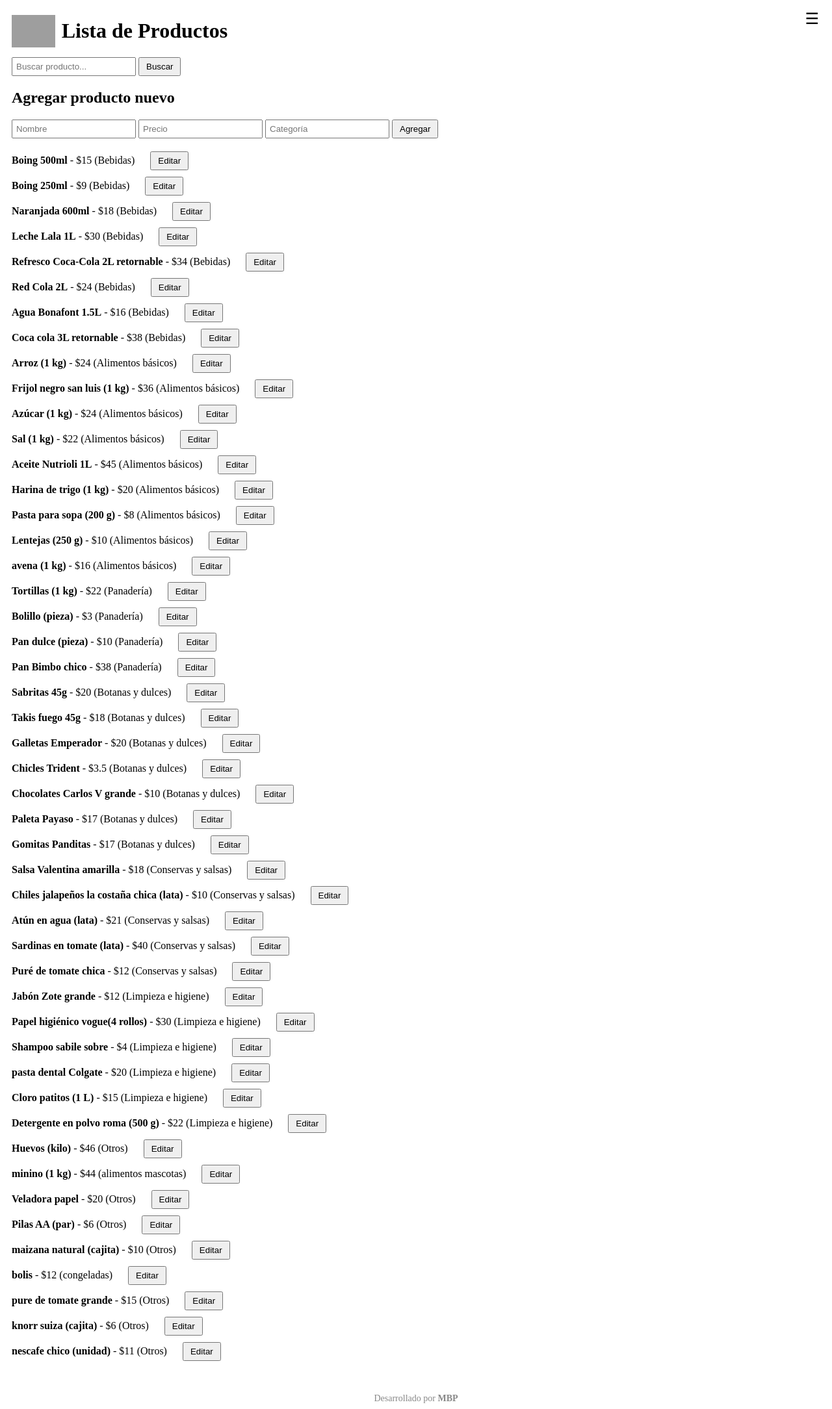
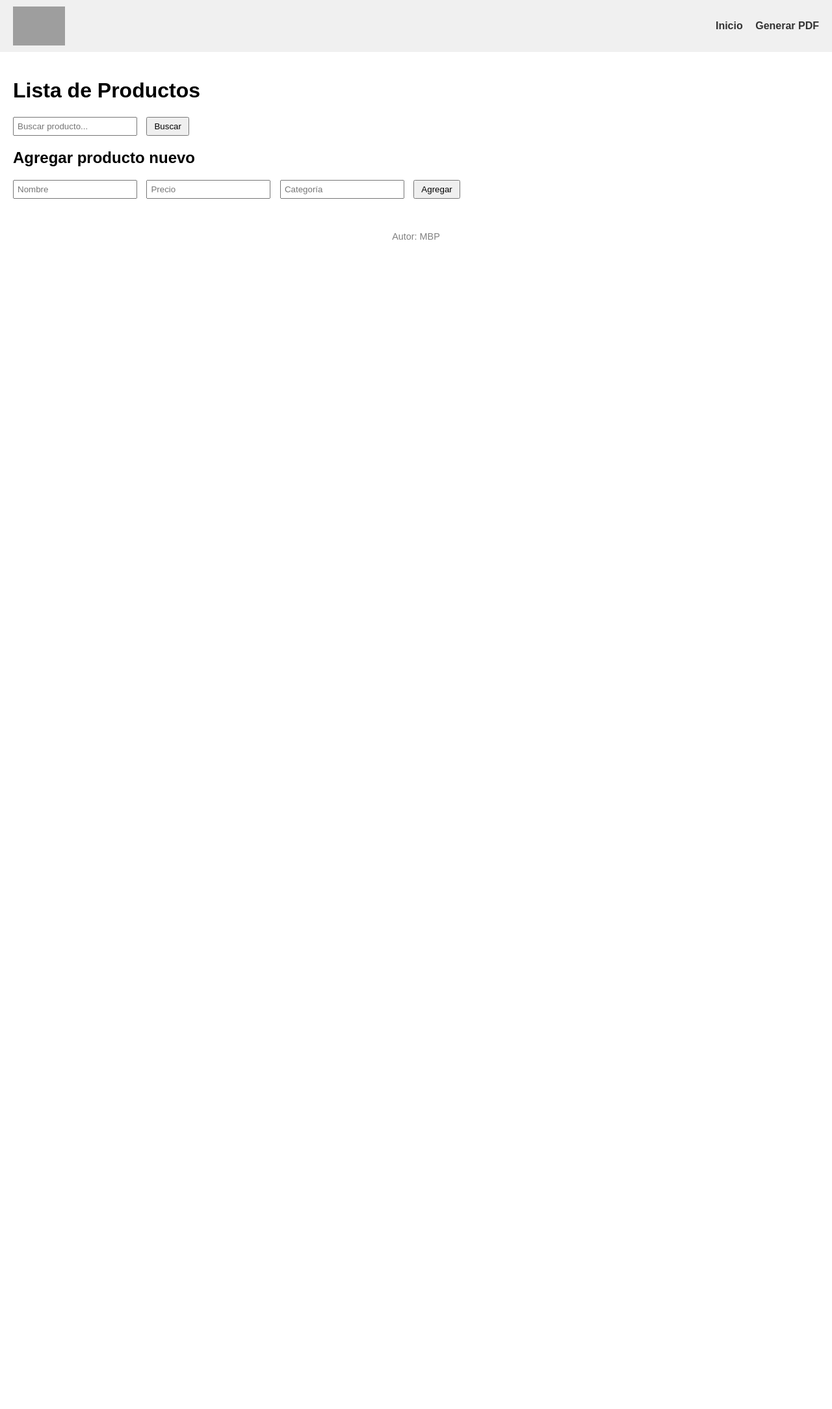
Before and after one commit to Marino2036/listaP, a Flask app: page / in a window 1280 px wide. Shown: the whole page at 65% size. After the commit the page ends 369 px from the top, so only its background shows below. Run offline with Flask 3, Linux system fonts and the light colour scheme; grey boxes are pictures that could not be loaded.

Commit message:
Tus cambios

```diff
--- a/app.py
+++ b/app.py
@@ -2,86 +2,26 @@ from flask import Flask, render_template, request, redirect, url_for, send_file
 from reportlab.pdfgen import canvas
 from io import BytesIO
 import json
+import os
 
 app = Flask(__name__)
-
 ARCHIVO_PRODUCTOS = "productos.json"
 
-# Lista inicial de productos (se usa si no hay archivo JSON)
+# Lista inicial
 productos_inicial = [
-    # Bebidas
-    {"id": 1, "nombre": "Boing 500ml", "precio": 15, "categoria": "Bebidas"},
-    {"id": 2, "nombre": "Boing 250ml", "precio": 9, "categoria": "Bebidas"},
-    {"id": 3, "nombre": "Naranjada 600ml", "precio": 18, "categoria": "Bebidas"},
-    {"id": 4, "nombre": "Leche Lala 1L", "precio": 30, "categoria": "Bebidas"},
-    {"id": 5, "nombre": "Refresco Coca-Cola 2L retornable", "precio": 34, "categoria": "Bebidas"},
-    {"id": 6, "nombre": "Red Cola 2L", "precio": 24, "categoria": "Bebidas"},
-    {"id": 7, "nombre": "Agua Bonafont 1.5L", "precio": 16, "categoria": "Bebidas"},
-    {"id": 8, "nombre": "Coca cola 3L retornable", "precio": 38, "categoria": "Bebidas"},
-
-    # Alimentos básicos
-    {"id": 9, "nombre": "Arroz (1 kg)", "precio": 24, "categoria": "Alimentos básicos"},
-    {"id": 10, "nombre": "Frijol negro san luis (1 kg)", "precio": 36, "categoria": "Alimentos básicos"},
-    {"id": 11, "nombre": "Azúcar (1 kg)", "precio": 24, "categoria": "Alimentos básicos"},
-    {"id": 12, "nombre": "Sal (1 kg)", "precio": 22, "categoria": "Alimentos básicos"},
-    {"id": 13, "nombre": "Aceite Nutrioli 1L", "precio": 45, "categoria": "Alimentos básicos"},
-    {"id": 14, "nombre": "Harina de trigo (1 kg)", "precio": 20, "categoria": "Alimentos básicos"},
-    {"id": 15, "nombre": "Pasta para sopa (200 g)", "precio": 8, "categoria": "Alimentos básicos"},
-    {"id": 16, "nombre": "Lentejas (250 g)", "precio": 10, "categoria": "Alimentos básicos"},
-    {"id": 17, "nombre": "avena (1 kg)", "precio": 16, "categoria": "Alimentos básicos"},
-
-    # Panadería
-    {"id": 18, "nombre": "Tortillas (1 kg)", "precio": 22, "categoria": "Panadería"},
-    {"id": 19, "nombre": "Bolillo (pieza)", "precio": 3, "categoria": "Panadería"},
-    {"id": 20, "nombre": "Pan dulce (pieza)", "precio": 10, "categoria": "Panadería"},
-    {"id": 21, "nombre": "Pan Bimbo chico", "precio": 38, "categoria": "Panadería"},
-
-    # Botanas y dulces
-    {"id": 22, "nombre": "Sabritas 45g", "precio": 20, "categoria": "Botanas y dulces"},
-    {"id": 23, "nombre": "Takis fuego 45g", "precio": 18, "categoria": "Botanas y dulces"},
-    {"id": 24, "nombre": "Galletas Emperador", "precio": 20, "categoria": "Botanas y dulces"},
-    {"id": 25, "nombre": "Chicles Trident", "precio": 3.5, "categoria": "Botanas y dulces"},
-    {"id": 26, "nombre": "Chocolates Carlos V grande", "precio": 10, "categoria": "Botanas y dulces"},
-    {"id": 27, "nombre": "Paleta Payaso", "precio": 17, "categoria": "Botanas y dulces"},
-    {"id": 28, "nombre": "Gomitas Panditas", "precio": 17, "categoria": "Botanas y dulces"},
-
-    # Conservas y salsas
-    {"id": 29, "nombre": "Salsa Valentina amarilla", "precio": 18, "categoria": "Conservas y salsas"},
-    {"id": 30, "nombre": "Chiles jalapeños la costaña chica (lata)", "precio": 10, "categoria": "Conservas y salsas"},
-    {"id": 31, "nombre": "Atún en agua (lata)", "precio": 21, "categoria": "Conservas y salsas"},
-    {"id": 32, "nombre": "Sardinas en tomate (lata)", "precio": 40, "categoria": "Conservas y salsas"},
-    {"id": 33, "nombre": "Puré de tomate chica", "precio": 12, "categoria": "Conservas y salsas"},
-
-    # Limpieza e higiene
-    {"id": 34, "nombre": "Jabón Zote grande", "precio": 12, "categoria": "Limpieza e higiene"},
-    {"id": 35, "nombre": "Papel higiénico vogue(4 rollos)", "precio": 30, "categoria": "Limpieza e higiene"},
-    {"id": 36, "nombre": "Shampoo sabile sobre", "precio":  4, "categoria": "Limpieza e higiene"},
-    {"id": 37, "nombre": "pasta dental Colgate", "precio": 20, "categoria": "Limpieza e higiene"},
-    {"id": 38, "nombre": "Cloro patitos (1 L)", "precio": 15, "categoria": "Limpieza e higiene"},
-    {"id": 39, "nombre": "Detergente en polvo roma (500 g)", "precio": 22, "categoria": "Limpieza e higiene"},
-
-    # Otros
-    {"id": 40, "nombre": "Huevos (kilo)", "precio": 46, "categoria": "Otros"},
-    {"id": 41, "nombre": "minino (1 kg)", "precio": 44, "categoria": "alimentos mascotas"},
-    {"id": 42, "nombre": "Veladora papel", "precio": 20, "categoria": "Otros"},
-    {"id": 43, "nombre": "Pilas AA (par)", "precio": 6, "categoria": "Otros"},
-    {"id": 44, "nombre": "maizana natural (cajita)", "precio": 10, "categoria": "Otros"},
-    {"id": 45, "nombre": "bolis", "precio": 12, "categoria": "congeladas"},
-    {"id": 46, "nombre": "pure de tomate grande ", "precio": 15, "categoria": "Otros"},
-    {"id": 47, "nombre": "knorr suiza (cajita)", "precio": 6, "categoria": "Otros"},
-    {"id": 48, "nombre": "nescafe chico (unidad)", "precio": 11, "categoria": "Otros"},
+    # [...] Mantén aquí todos los productos como ya tienes
 ]
 
-# Funciones para manejar productos y persistencia
+# Funciones auxiliares
 def guardar_productos(productos, archivo=ARCHIVO_PRODUCTOS):
     with open(archivo, "w", encoding="utf-8") as f:
         json.dump(productos, f, indent=4, ensure_ascii=False)
 
 def cargar_productos(archivo=ARCHIVO_PRODUCTOS):
-    try:
+    if os.path.exists(archivo):
         with open(archivo, "r", encoding="utf-8") as f:
             return json.load(f)
-    except FileNotFoundError:
+    else:
         return productos_inicial.copy()
 
 def agregar_producto(productos, nombre, precio, categoria):
@@ -103,9 +43,9 @@ def actualizar_precio(productos, id_producto, nuevo_precio):
             return True
     return False
 
-# Cargar productos al iniciar
 productos = cargar_productos()
 
+# Rutas principales
 @app.route('/')
 def lista_productos():
     consulta = request.args.get('q', '').lower()
@@ -133,8 +73,7 @@ def actualizar(id_producto):
 
 @app.route('/generar_pdf')
 def generar_pdf():
-    lista_productos = cargar_productos()  # Usamos la lista desde el JSON
-
+    lista_productos = cargar_productos()
     buffer = BytesIO()
     pdf = canvas.Canvas(buffer)
     pdf.setTitle("Lista de Productos")
@@ -154,12 +93,7 @@ def generar_pdf():
 
     pdf.save()
     buffer.seek(0)
-
     return send_file(buffer, as_attachment=True, download_name="lista_productos.pdf", mimetype='application/pdf')
-
-@app.route('/salir')
-def salir():
-    return redirect(url_for('lista_productos'))
 
 if __name__ == '__main__':
     app.run(debug=True)
--- a/templates/productos.html
+++ b/templates/productos.html
@@ -1,143 +1,112 @@
 <!DOCTYPE html>
-<html>
+<html lang="es">
 <head>
+    <meta charset="UTF-8">
     <title>Lista de Productos</title>
-    <meta name="viewport" content="width=device-width, initial-scale=1">
+    <meta name="viewport" content="width=device-width, initial-scale=1.0">
     <style>
+        body { font-family: Arial, sans-serif; margin: 0; padding: 0; }
+        header {
+            display: flex;
+            justify-content: space-between;
+            align-items: center;
+            background-color: #f0f0f0;
+            padding: 10px 20px;
+        }
+        header img {
+            height: 60px;
+        }
+        nav a {
+            margin-left: 15px;
+            text-decoration: none;
+            font-weight: bold;
+            color: #333;
+        }
+        main {
+            padding: 20px;
+        }
         form { margin-bottom: 20px; }
-        ul { list-style-type: none; padding: 0; }
-        li { margin-bottom: 10px; }
-        input[type="text"], input[type="number"] { padding: 5px; }
-        button { padding: 5px 10px; }
+        input[type="text"], input[type="number"] {
+            padding: 5px;
+            margin-right: 10px;
+        }
+        button {
+            padding: 5px 10px;
+        }
+        ul { list-style: none; padding: 0; }
+        li {
+            margin-bottom: 10px;
+            background: #f9f9f9;
+            padding: 10px;
+            border-radius: 5px;
+        }
         .edit-section {
             display: none;
             margin-top: 10px;
         }
-        .menu-button {
-            font-size: 24px;
-            background: none;
-            border: none;
-            cursor: pointer;
-        }
-        .menu-container {
-            position: absolute;
-            top: 10px;
-            right: 10px;
-        }
-        #menu {
-            display: none;
-            position: absolute;
-            top: 50px;
-            right: 10px;
-            background: #f0f0f0;
-            padding: 10px;
-            border-radius: 8px;
-            box-shadow: 0 0 5px rgba(0,0,0,0.2);
-            z-index: 1000;
-        }
-        #menu a {
-            text-decoration: none;
-            color: #333;
-            display: block;
-            margin-bottom: 8px;
-        }
         footer {
             text-align: center;
-            margin-top: 50px;
-            font-size: 14px;
-            color: #888;
-        }
-        .header {
-            display: flex;
-            align-items: center;
-            margin-left: 10px;
-        }
-        .header img {
-            height: 50px;
-            margin-right: 10px;
+            padding: 10px;
+            color: gray;
+            font-size: 0.9em;
         }
     </style>
     <script>
         function toggleEdit(id) {
-            const editSection = document.getElementById('edit-section-' + id);
-            if (editSection.style.display === 'none' || editSection.style.display === '') {
-                editSection.style.display = 'block';
-            } else {
-                editSection.style.display = 'none';
-            }
+            const section = document.getElementById("edit-section-" + id);
+            section.style.display = section.style.display === "block" ? "none" : "block";
         }
-
-        function toggleMenu() {
-            const menu = document.getElementById('menu');
-            menu.style.display = (menu.style.display === 'block') ? 'none' : 'block';
-        }
-
-        document.addEventListener('click', function (event) {
-            const menu = document.getElementById('menu');
-            const button = document.querySelector('.menu-button');
-            if (!menu.contains(event.target) && !button.contains(event.target)) {
-                menu.style.display = 'none';
-            }
-        });
     </script>
 </head>
 <body>
 
-    <!-- Menú desplegable a la derecha -->
-    <div class="menu-container">
-        <button class="menu-button" onclick="toggleMenu()">☰</button>
-        <div id="menu">
-            <a href="/generar_pdf" target="_blank">📄 Generar PDF</a>
-            <a href="/">🔄 Volver al inicio</a>
-            <a href="/salir">❌ Salir</a>
-        </div>
-    </div>
+<header>
+    <img src="{{ url_for('static', filename='logo.png') }}" alt="Logo de la tienda">
+    <nav>
+        <a href="/">Inicio</a>
+        <a href="/pdf">Generar PDF</a>
+    </nav>
+</header>
 
-    <!-- Logo y título -->
-    <div class="header">
-        <img src="{{ url_for('static', filename='logo.png') }}" alt="Logo">
-        <h1>Lista de Productos</h1>
-    </div>
+<main>
+    <h1>Lista de Productos</h1>
 
-    <!-- Buscar producto -->
-    <form method="get" action="/" style="margin-left: 10px;">
+    <form method="get" action="/">
         <input type="text" name="q" placeholder="Buscar producto..." value="{{ consulta }}">
         <button type="submit">Buscar</button>
     </form>
 
-    <!-- Agregar producto -->
-    <h2 style="margin-left: 10px;">Agregar producto nuevo</h2>
-    <form method="post" action="/agregar" style="margin-left: 10px;">
+    <h2>Agregar producto nuevo</h2>
+    <form method="post" action="/agregar">
         <input type="text" name="nombre" placeholder="Nombre" required>
-        <input type="number" name="precio" placeholder="Precio" min="0" step="0.01" required>
+        <input type="number" name="precio" placeholder="Precio" required min="0" step="0.01">
         <input type="text" name="categoria" placeholder="Categoría" required>
         <button type="submit">Agregar</button>
     </form>
 
-    <!-- Lista productos -->
-    <ul style="margin-left: 10px;">
+    <ul>
         {% for producto in productos %}
             <li>
                 <strong>{{ producto.nombre }}</strong> - ${{ producto.precio }} ({{ producto.categoria }})
-                <button onclick="toggleEdit({{ producto.id }})" style="margin-left:20px;">Editar</button>
+                <button type="button" onclick="toggleEdit({{ producto.id }})">Editar</button>
 
-                <div id="edit-section-{{ producto.id }}" class="edit-section">
-                    <form method="post" action="/actualizar/{{ producto.id }}" style="display:inline-block; margin-right:10px;">
+                <div class="edit-section" id="edit-section-{{ producto.id }}">
+                    <form method="post" action="/actualizar/{{ producto.id }}" style="display:inline;">
                         <input type="number" name="precio" placeholder="Nuevo precio" min="0" step="0.01" required>
                         <button type="submit">Actualizar</button>
                     </form>
-                    <form method="post" action="/eliminar/{{ producto.id }}" style="display:inline-block;">
-                        <button type="submit" onclick="return confirm('¿Seguro que quieres eliminar este producto?')">Eliminar</button>
+                    <form method="post" action="/eliminar/{{ producto.id }}" style="display:inline;">
+                        <button type="submit" onclick="return confirm('¿Eliminar este producto?')">Eliminar</button>
                     </form>
                 </div>
             </li>
         {% endfor %}
     </ul>
+</main>
 
-    <!-- Pie de página -->
-    <footer>
-        Desarrollado por <strong>MBP</strong>
-    </footer>
+<footer>
+    Autor: MBP
+</footer>
 
 </body>
 </html>
```
